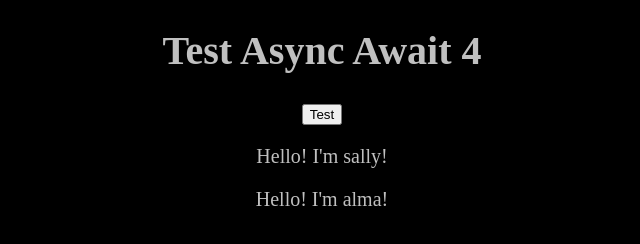
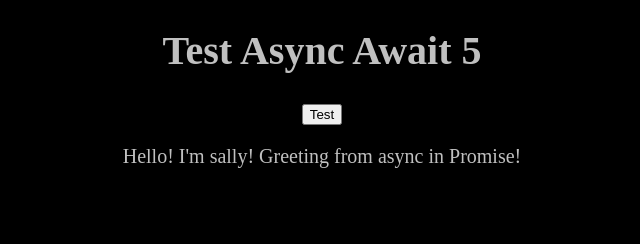
Before and after one commit to celebrater46/testAsyncAwait5, a plain HTML site: page index.html in a window 1280 px wide. Both pictures are taken after a click on the button "Test". Shown: the whole page, without its empty margins (318-958 px from the left). Drawn offline with Linux system fonts and the light colour scheme.

Commit message:
test succeeded

```diff
--- a/index.html
+++ b/index.html
@@ -2,11 +2,11 @@
 <html lang="jp">
 <head>
     <meta charset="UTF-8">
-    <title>Test Async Await 4</title>
+    <title>Test Async Await 5</title>
     <link rel="stylesheet" href="style.css" type="text/css">
 </head>
 <body>
-    <h1>Test Async Await 4</h1>
+    <h1>Test Async Await 5</h1>
     <button onclick="doAsync()">Test</button>
     <div id="test"></div>
 
--- a/main.js
+++ b/main.js
@@ -1,9 +1,33 @@
 "use strict";
 
-const asyncReturnSomething = (msg) => {
+// const promiseInPromise = (msg) => {
+//     return new Promise((resolve, reject)=> {
+//         setTimeout(()=> {
+//             console.log("async in promise");
+//             resolve(msg + " Greeting from async in Promise!");
+//         }, 1000);
+//     });
+// }
+
+const asyncInPromise = async(msg) => {
+// const asyncInPromise = (msg) => {
+//     return await promiseInPromise();
     return new Promise((resolve, reject)=> {
         setTimeout(()=> {
-            resolve(msg);
+            console.log("async in promise");
+            resolve(msg + " Greeting from async in Promise!");
+        }, 1000);
+    });
+}
+
+// Promise の中から async() を呼びだす
+const asyncReturnSomething = (msg) => {
+    return new Promise(async(resolve, reject)=> {
+        const newMsg = await asyncInPromise(msg);
+        setTimeout(()=> {
+            // const newMsg = await asyncInPromise(msg);
+            // resolve(msg);
+            resolve(newMsg);
         }, 1000);
     });
 }
```
